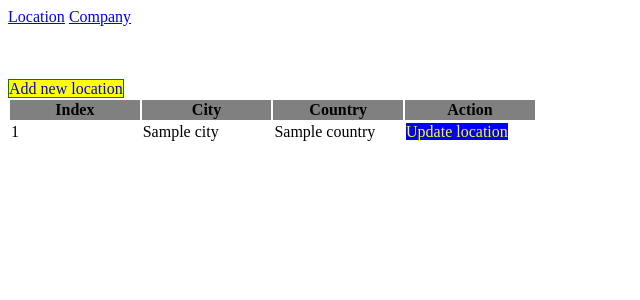
After one commit to stefaniadinaa/Google-Python, a Django app: template proiect/templates/aplicatie1/location_index.html in a window 1280 px wide. The commit adds this page. Shown: the top 300 px of the page, without its empty margins (0-640 px from the left). Run offline with Django 3.2, Linux system fonts and the light colour scheme; the template is opened without the code that fills it: most values are stand-ins (such as "Sample title", 1, 10 or a date in 2020).

Commit message:
aplicatie1-terminata

```diff
--- a/proiect/aplicatie1/urls.py
+++ b/proiect/aplicatie1/urls.py
@@ -1,10 +1,10 @@
 from django.urls import path
-
 from aplicatie1 import views
 
 app_name = 'aplicatie1'
 
 urlpatterns = [
-    path('', views.CreateLocationView.as_view(), name = 'adaugare')
-
+    path('', views.CreateLocationView.as_view(), name='adaugare'),
+    path('<int:pk>/update/', views.UpdateLocationView.as_view(), name='modificare'),
+    path('list/', views.ListLocationView.as_view(), name='listare')
 ]
--- a/proiect/templates/aplicatie1/location_from.html
+++ b/proiect/templates/aplicatie1/location_from.html
@@ -1,10 +1,10 @@
 {% extends 'base.html' %}
 {% block content %}
-    <form> method = "POST"
+    <form method="POST">
         {% csrf_token %}
         {% for field in form %}
             {{ field.label }} {{ field }}<br>
         {% endfor %}
-    <button type = "submit">Save</button>
+    <button type="submit">Save</button>
     </form>
 {% endblock %}
--- /dev/null
+++ b/proiect/templates/aplicatie1/location_index.html
@@ -0,0 +1,47 @@
+{% extends 'base.html' %}
+{% block content %}
+    <style>
+        .add_button {
+            width: 10%;
+            background-color: yellow;
+            color: blue;
+            text-decoration: none;
+            border: 1px solid green;
+        }
+        .update_button {
+            width: 10%;
+            background-color: blue;
+            color: yellow;
+            text-decoration: none;
+            border: red;
+        }
+        table > thead > tr {
+            background-color: grey;
+        }
+        table > thead > tr > th {
+            width: 20%;
+        }
+    </style>
+    <br><br><br>
+    <a class="add_button" href="{% url 'aplicatie1:adaugare' %}">Add new location</a>
+    <table>
+    <thead>
+        <tr>
+            <th>Index</th>
+            <th>City</th>
+            <th>Country</th>
+            <th>Action</th>
+        </tr>
+    </thead>
+    <tbody>
+        {% for item in location_list %}
+            <tr>
+                <td>{{ forloop.counter }}</td>
+                <td>{{ item.city }}</td>
+                <td>{{ item.country }}</td>
+                <td><a class="update_button" href="{% url 'aplicatie1:modificare' item.id %}">Update location</a></td>
+            </tr>
+        {% endfor %}
+    </tbody>
+    </table>
+{% endblock %}
```
